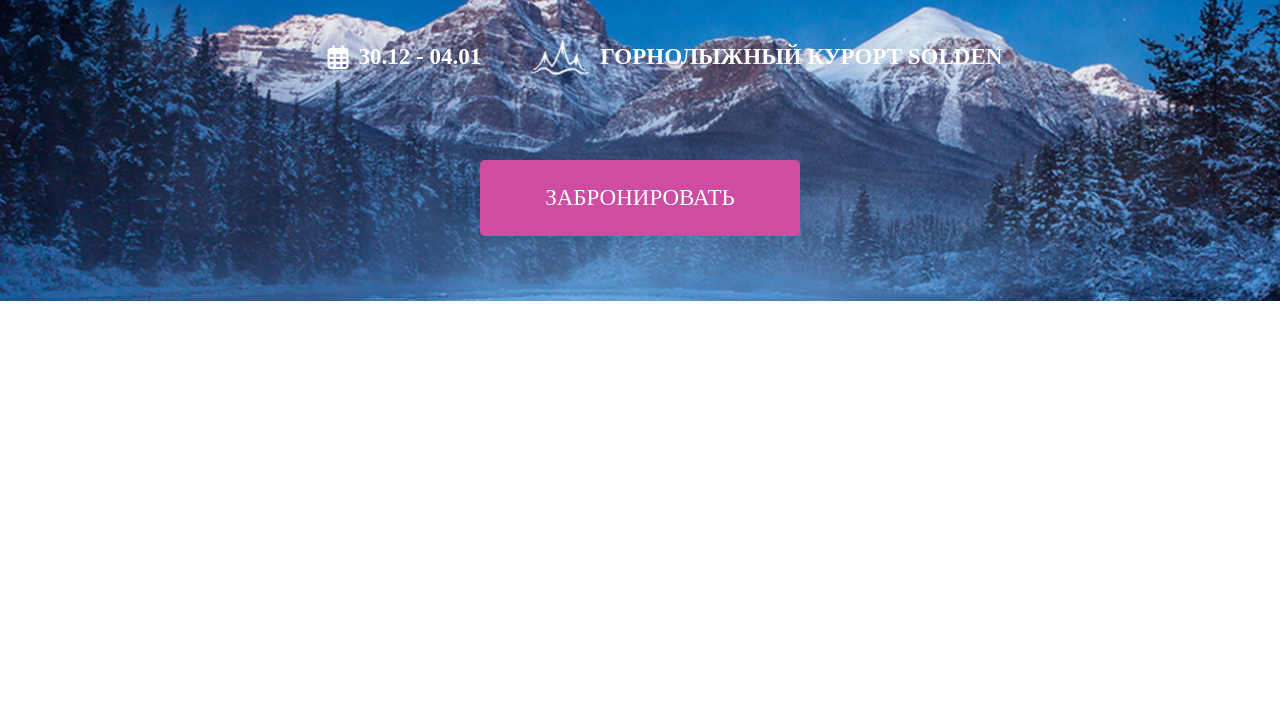
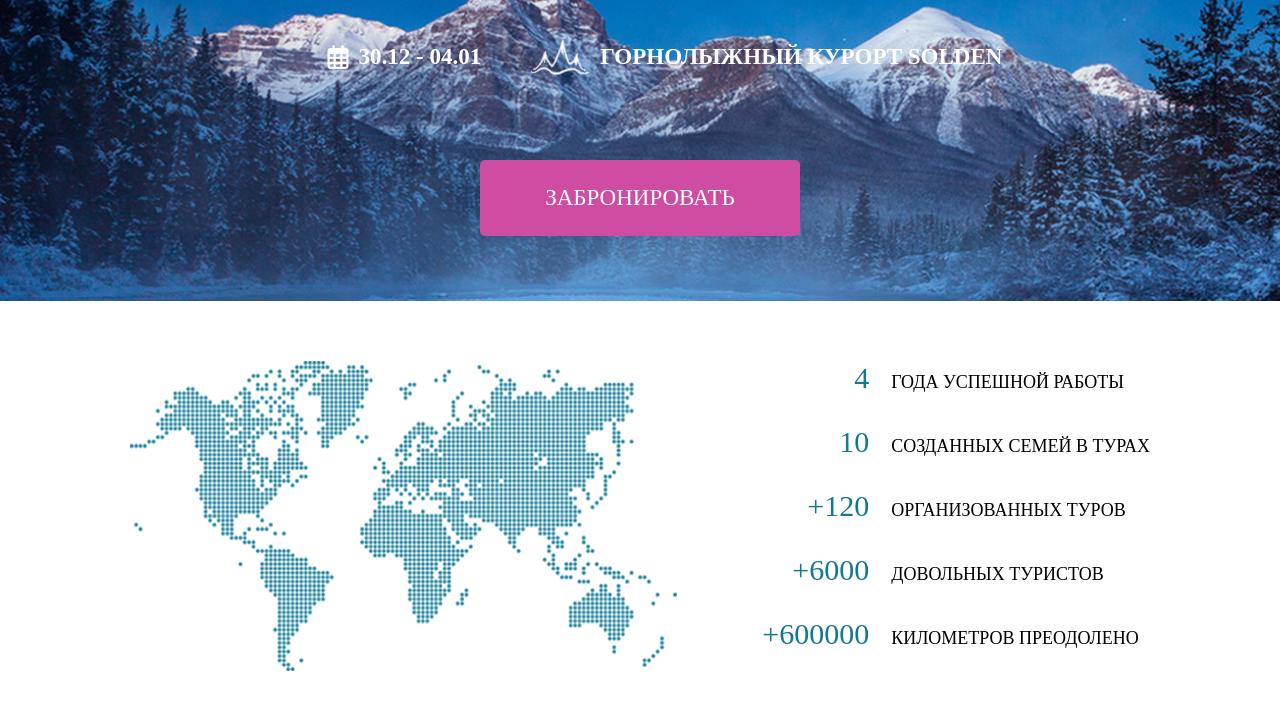
Before and after one commit to DyachenkoSergey/Template, a plain HTML site: page index.html in a window 1280 px wide. Shown: the part 458-1168 px from the top of the page. Before the commit the page ends 800 px from the top, so only its background shows below. Drawn offline with Linux system fonts and the light colour scheme.

Commit message:
+section maps

```diff
--- a/css/style.scss
+++ b/css/style.scss
@@ -126,3 +126,63 @@ header{
     display: inline-block;
   }
 }
+.container-maps{
+  max-width: 1140px;
+  margin: auto;
+  display: flex;
+  justify-content: space-between;
+  padding: 60px;
+  .maps-img{
+    max-width: 550px;
+    max-height: 310px;
+    img{
+      width: 100%;
+      height: 100%;
+    }
+  }
+  .maps-achievements{
+    ul{
+      li{
+        list-style: none;
+        color: $color-black;
+        font-size: 18px;
+        text-transform: uppercase;
+        margin-bottom: 30px;
+        &:before{
+          content: "";
+          display: inline-block;
+          color: #137893;
+          font-size: 30px;
+          margin-right: 22px;
+          width: 120px;
+          text-align: right;
+        }
+      }
+      li:first-of-type{
+        &:before{
+          content: "4";
+        }
+      }
+      li:nth-child(2){
+        &:before{
+          content: "10";
+        }
+      }
+      li:nth-child(3){
+        &:before{
+          content: "+120";
+        }
+      }
+      li:nth-child(4){
+        &:before{
+          content: "+6000";
+        }
+      }
+      li:last-of-type{
+        &:before{
+          content: "+600000";
+        }
+      }
+    }
+  }
+}
--- a/index.html
+++ b/index.html
@@ -73,6 +73,26 @@
     </div>
     <a href="#" target="_blank">забронировать</a>
 </section>
+<section class="maps-austria">
+    <div class="container-maps">
+        <div class="maps-img">
+            <img src="images/maps-austria.png" alt="map">
+        </div>
+        <div class="maps-achievements">
+            <ul>
+                <li>года успешной работы</li>
+                <li>созданных семей в турах</li>
+                <li>организованных туров</li>
+                <li>довольных туристов</li>
+                <li>километров преодолено</li>
+            </ul>
+            <div class="maps-progressbar">
+                <div class="maps-progressbar-left"></div>
+                <div class="maps-progressbar-right"></div>
+            </div>
+        </div>
+    </div>
+</section>
 <script src="https://kit.fontawesome.com/87b717149f.js" crossorigin="anonymous"></script>
 </body>
 </html>
```
Also changed, not shown: css/style.css, 1 other file.
